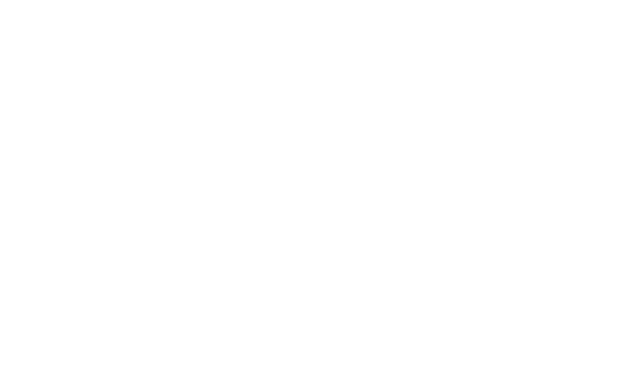
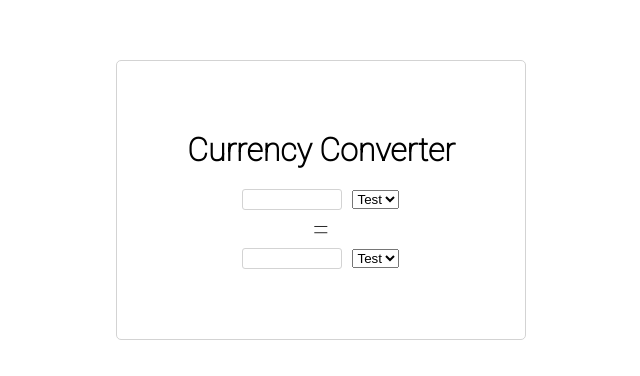
Before and after one commit to Jaspreet-Nijjar/react-currency-converter, a React (Create React App) app: page / in a window 1280 px wide. Shown: the part 200-576 px from the top of the page, without its empty margins (319-959 px from the left). Built offline with nearby package versions, Linux system fonts and the light colour scheme.

Commit message:
styling the app

```diff
--- a/public/index.html
+++ b/public/index.html
@@ -24,7 +24,7 @@
       work correctly both with client-side routing and a non-root public URL.
       Learn how to configure a non-root public URL by running `npm run build`.
     -->
-    <title>React App</title>
+    <title>Currency Converter</title>
   </head>
   <body>
     <noscript>You need to enable JavaScript to run this app.</noscript>
--- a/src/App.js
+++ b/src/App.js
@@ -1,5 +1,16 @@
+import { CurrencyRow } from './CurrencyRow';
+
 function App() {
-  return <div className="App"></div>;
+  return (
+    <div className="App">
+      <div className="container">
+        <h1>Currency Converter</h1>
+        <CurrencyRow />
+        <div className="equals">=</div>
+        <CurrencyRow />
+      </div>
+    </div>
+  );
 }
 
 export default App;
--- /dev/null
+++ b/src/CurrencyRow.js
@@ -0,0 +1,10 @@
+export const CurrencyRow = () => {
+  return (
+    <div>
+      <input type="number" className="input" />
+      <select>
+        <option value="test">Test</option>
+      </select>
+    </div>
+  );
+};
--- a/src/index.css
+++ b/src/index.css
@@ -1,5 +1,41 @@
+@import url('https://fonts.googleapis.com/css2?family=Roboto:wght@100&display=swap');
+
 * {
   margin: 0;
   padding: 0;
   box-sizing: border-box;
 }
+
+body {
+  display: flex;
+  justify-content: center;
+  align-items: center;
+  height: 100vh;
+  font-family: Roboto, 'sans-serif';
+  text-align: center;
+}
+
+.container {
+  border: 1px solid #d3d3d3;
+  padding: 70px;
+  border-radius: 5px;
+}
+
+h1 {
+  margin-bottom: 20px;
+}
+
+.input {
+  border: 1px solid #d3d3d3;
+  border-radius: 3px;
+  padding: 2px;
+  width: 100px;
+}
+
+select {
+  margin-left: 10px;
+}
+
+.equals {
+  font-size: 2em;
+}
```
